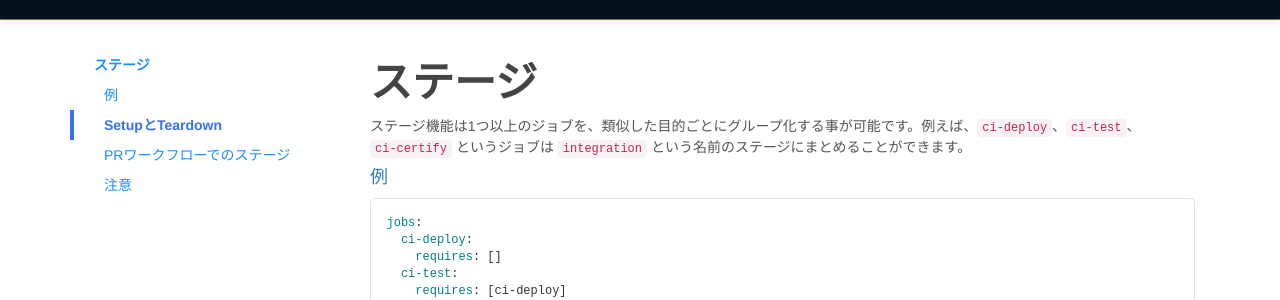
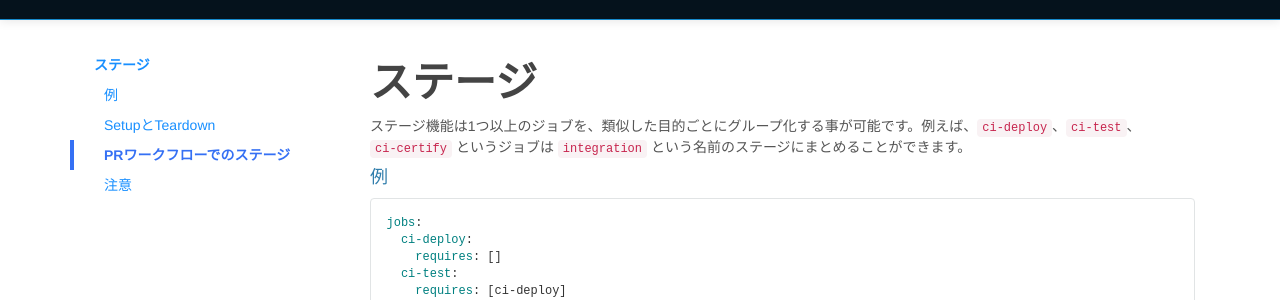
Before and after one commit to screwdriver-cd/guide, a Jekyll site: the page built from docs/ja/user-guide/configuration/stages.md, in a window 1280 px wide. Shown: the part 132-432 px from the top of the page. Built offline with Jekyll 4.4.1, drawn with Linux system fonts in a browser that asks for light colours.

```diff
--- a/docs/ja/user-guide/configuration/stages.md
+++ b/docs/ja/user-guide/configuration/stages.md
@@ -13,7 +13,7 @@ toc:
     url: "#setupとteardown"
     subitem: true
   - title: PRワークフローでのステージ
-    url: "#PRワークフローでのステージ"
+    url: "#prワークフローでのステージ"
     subitem: true
   - title: 注意
     url: "#注意"
```
